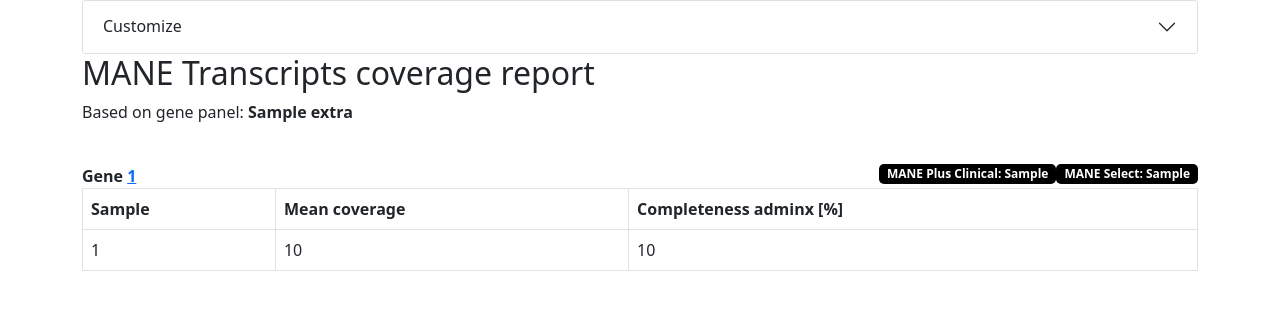
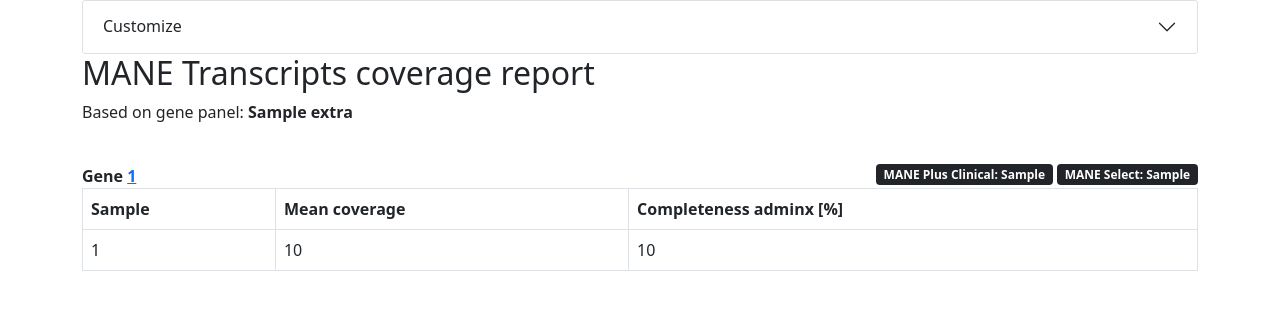
Before and after one commit to Clinical-Genomics/chanjo2, a FastAPI app: template src/chanjo2/templates/mane-overview.html in a window 1280 px wide. Shown: the part 60-370 px from the top of the page. Run offline with FastAPI, Linux system fonts and the light colour scheme; the template is opened without the code that fills it: most values are stand-ins (such as "Sample title", 1, 10 or a date in 2020); parts of the project's set-up code (start-up, migrations or seed data) failed here and were passed over.

Commit message:
Replace custom badges with bootstrap badges

```diff
--- a/src/chanjo2/templates/mane-overview.html
+++ b/src/chanjo2/templates/mane-overview.html
@@ -2,16 +2,6 @@
 
 {% block css %}
 {{ super() }}
-<style>
-.badge {
-	background-color: black;
-	color: white;
-	padding: 4px 8px;
-	text-align: center;
-	border-radius: 5px;
-	float: right;
-}
-</style>
 {% endblock %}
 
 {% block pdf_export %}
@@ -83,10 +73,10 @@
 									{{ gene_id or samples_stats.gene.hgnc_id }}
 								</a></strong>
 					{% if samples_stats.transcript.mane_select %}
-						<span class="badge">MANE Select: {{samples_stats.transcript.mane_select}}</span>
+						<span class="badge bg-dark float-end ms-1">MANE Select: {{samples_stats.transcript.mane_select}}</span>
 					{% endif %}
 					{% if samples_stats.transcript.mane_plus_clinical %}
-						<span class="badge">MANE Plus Clinical: {{samples_stats.transcript.mane_plus_clinical}}</span>
+						<span class="badge bg-dark float-end ms-1">MANE Plus Clinical: {{samples_stats.transcript.mane_plus_clinical}}</span>
 					{% endif %}
 
 				</div>
--- a/src/chanjo2/templates/overview.html
+++ b/src/chanjo2/templates/overview.html
@@ -54,7 +54,7 @@
 							<td>
 								{{ row[2] }} <!-- Ensembl ID -->
 								{% if row[3].mane_select %}
-									<span class="badge bg-dark float-end ">MANE Select: {{row[3].mane_select}}</span>
+									<span class="badge bg-dark float-end ms-1">MANE Select: {{row[3].mane_select}}</span>
 								{% endif %}
 								{% if row[3].mane_plus_clinical %}
 									<span class="badge bg-dark float-end">MANE Plus Clinical: {{row[3].mane_plus_clinical}}</span>
```
Also changed, not shown: src/chanjo2/templates/gene-overview.html (+4 -17 lines), CHANGELOG.md.
